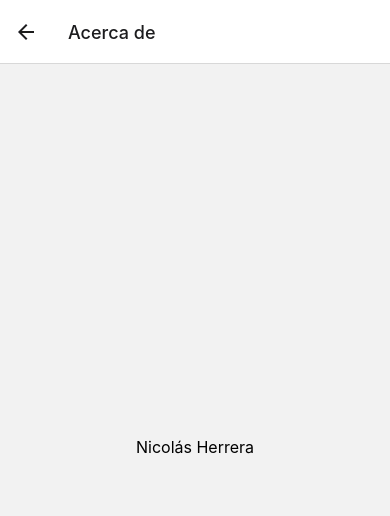
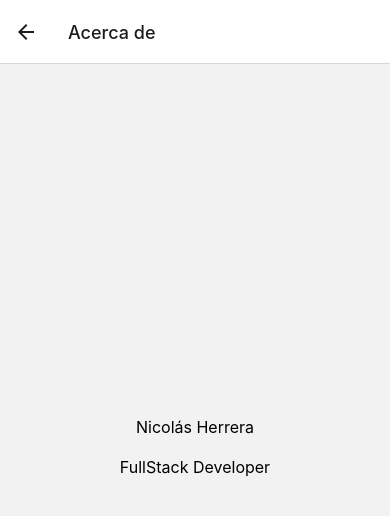
Before and after one commit to Josnic/gustos-musicales-rn, a React Native app: screen /AboutScreen in a window 390 px wide. Shown: the top 516 px of the page. Built offline with nearby package versions, Linux system fonts and the light colour scheme.

Commit message:
Adding new text

```diff
--- a/src/views/AboutScreen/index.js
+++ b/src/views/AboutScreen/index.js
@@ -8,6 +8,7 @@ export const AboutScreen = () => {
     return (
         <Container>
             <Text style={styles.text}>Nicolás Herrera</Text>
+            <Text style={styles.text}>FullStack Developer</Text>
         </Container>
     );
 }
```
